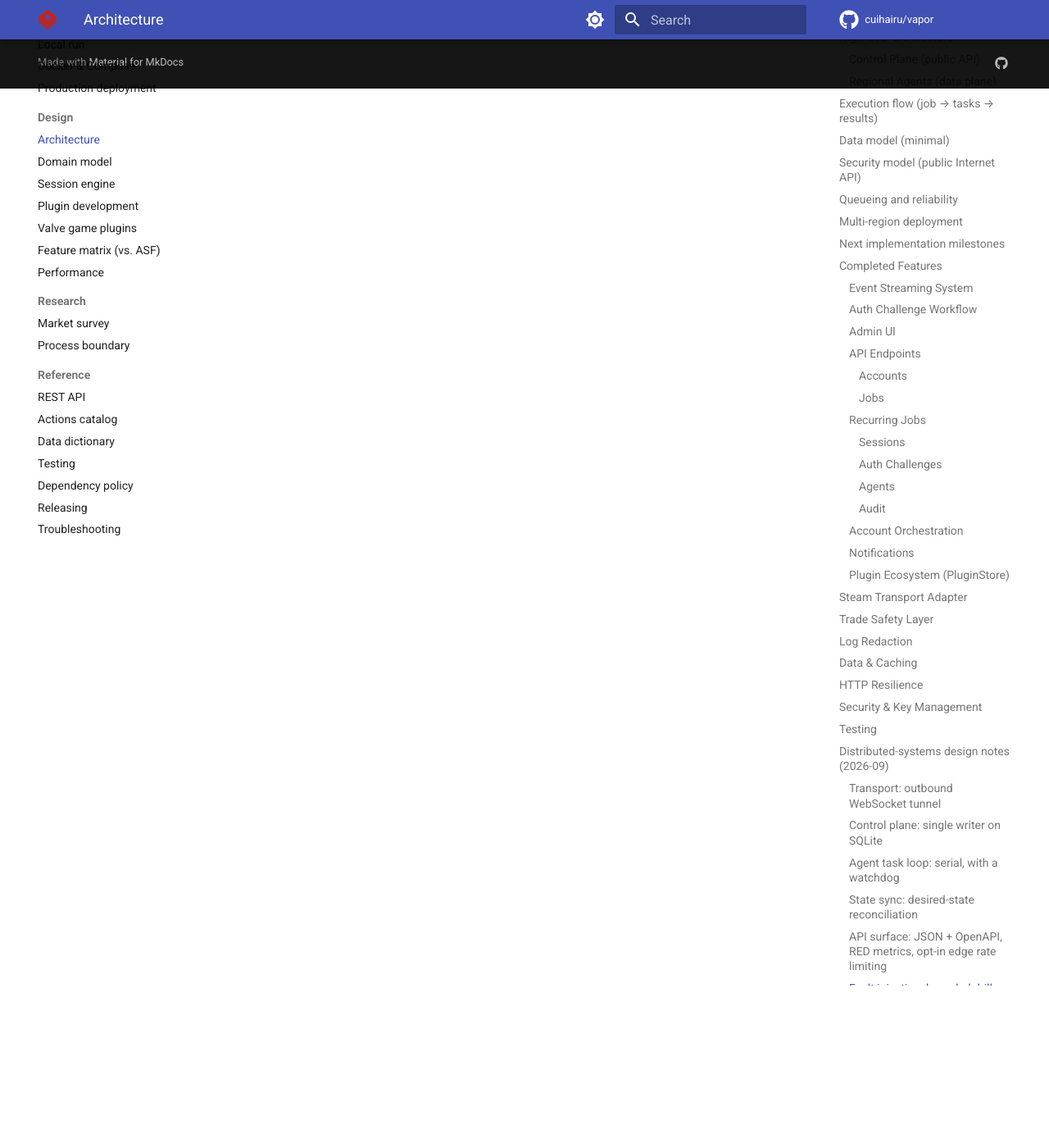
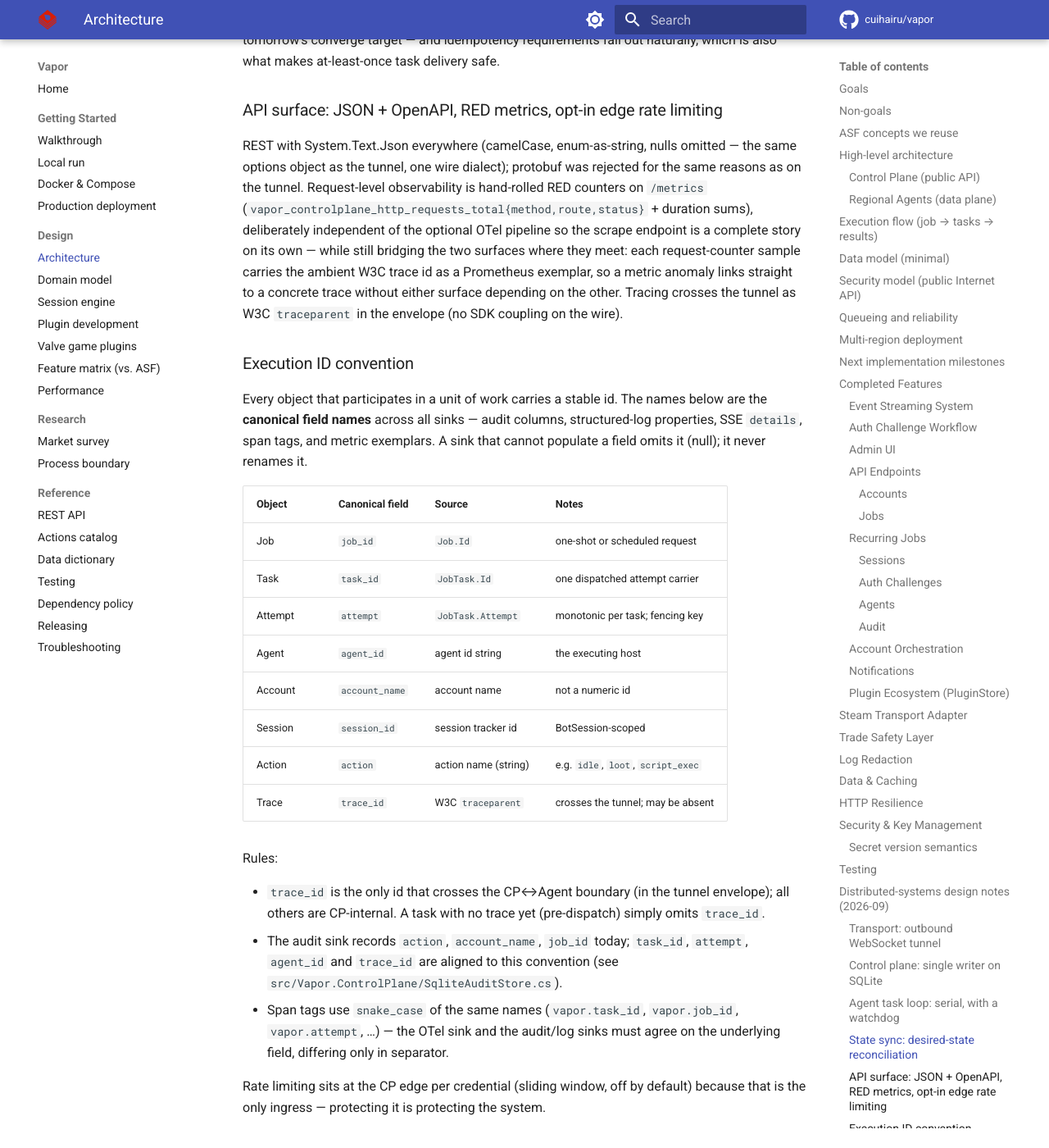
Before and after one commit to cuihairu/vapor, an MkDocs documentation site: the page built from docs/architecture.md, in a window 1280 px wide and 1400 px high, scrolled down 15344 px. Shown: the whole window at 82% size. Built offline with MkDocs 1.6.1 and Material for MkDocs 9.7.7, drawn with Linux system fonts in a browser that asks for light colours; comment, search, counter and statistics services are not loaded; some of the changed text lies outside the part shown.

Commit message:
docs: secret/event/execution-id conventions (40.8 items 3/4/7)
Secret version semantics: separate the three version axes (disk
format v2, gcm encoding, key generation) with migration/rejection
rules. Event layering: Domain/Operational/Audit bucketing with
durability and consumer contracts per layer. Execution ID
convention: canonical field names across sinks, trace_id the only
cross-boundary id.

Signed-off-by: cuihairu <chuihairu@gmail.com>

```diff
--- a/docs/architecture.md
+++ b/docs/architecture.md
@@ -463,6 +463,32 @@
   from an old to a new key (supports `base64:`/`file:`/`env:` key specs, `--dry-run`,
   aborts without modification when any account fails to decrypt).
 
+### Secret version semantics
+
+"Version" is overloaded across three independent axes; each is versioned
+separately and they must not be conflated:
+
+| Axis | Meaning | Current value | Version carrier |
+|------|---------|---------------|-----------------|
+| Format version | On-disk JSON envelope shape (`version` field + `accounts` object) | `2` (`FileCredentialStore.CurrentFormatVersion`) | `version` field in `credentials.json` |
+| Encoding version | How a single token value is encrypted | AES-GCM | `gcm:` prefix on the value (`VaporCryptoHelper.AesGcmPrefix`) |
+| Key generation | Which master key material encrypts the values | unversioned | not stored (no key-id/fingerprint) |
+
+Rules:
+
+- **Format**: v1 files (plain account map, no `version` field) are migrated to v2
+  transparently on first load and persisted immediately. A `version` greater than
+  `CurrentFormatVersion` is rejected with `InvalidOperationException` — the
+  store never guesses a newer format.
+- **Encoding**: `DecryptAes` tries the `gcm:` prefix first and falls back to
+  bare-base64 AES-CBC, so both encryptions remain readable. New writes always
+  emit `gcm:`.
+- **Key generation**: rotation re-encrypts every value under the new key but
+  records no key-id, so a rotated store cannot later prove which key material a
+  given value used. Account-level rotation therefore means "re-encrypt all
+  accounts", not "re-encrypt one account under a fresh key"; per-account key
+  pinning would require storing a key fingerprint per account (not implemented).
+
 ## Testing
 
 The repository runs 3,517 tests across 13 test projects (2026-10-04
@@ -583,7 +609,39 @@
 W3C trace id as a Prometheus exemplar, so a metric anomaly links straight to
 a concrete trace without either surface depending on the other. Tracing
 crosses the tunnel as W3C `traceparent` in the envelope (no SDK coupling on
-the wire). Rate limiting
+the wire).
+
+### Execution ID convention
+
+Every object that participates in a unit of work carries a stable id. The
+names below are the **canonical field names** across all sinks — audit columns,
+structured-log properties, SSE `details`, span tags, and metric exemplars.
+A sink that cannot populate a field omits it (null); it never renames it.
+
+| Object | Canonical field | Source | Notes |
+|--------|-----------------|--------|-------|
+| Job | `job_id` | `Job.Id` | one-shot or scheduled request |
+| Task | `task_id` | `JobTask.Id` | one dispatched attempt carrier |
+| Attempt | `attempt` | `JobTask.Attempt` | monotonic per task; fencing key |
+| Agent | `agent_id` | agent id string | the executing host |
+| Account | `account_name` | account name | not a numeric id |
+| Session | `session_id` | session tracker id | BotSession-scoped |
+| Action | `action` | action name (string) | e.g. `idle`, `loot`, `script_exec` |
+| Trace | `trace_id` | W3C `traceparent` | crosses the tunnel; may be absent |
+
+Rules:
+
+- `trace_id` is the only id that crosses the CP↔Agent boundary (in the tunnel
+  envelope); all others are CP-internal. A task with no trace yet (pre-dispatch)
+  simply omits `trace_id`.
+- The audit sink records `action`, `account_name`, `job_id` today; `task_id`,
+  `attempt`, `agent_id` and `trace_id` are aligned to this convention (see
+  `src/Vapor.ControlPlane/SqliteAuditStore.cs`).
+- Span tags use `snake_case` of the same names (`vapor.task_id`, `vapor.job_id`,
+  `vapor.attempt`, …) — the OTel sink and the audit/log sinks must agree on the
+  underlying field, differing only in separator.
+
+Rate limiting
 sits at the CP edge per credential (sliding window, off by default) because
 that is the only ingress — protecting it is protecting the system.
 
```
Also changed, not shown: docs/domain-model.md (+29 -0 lines).
